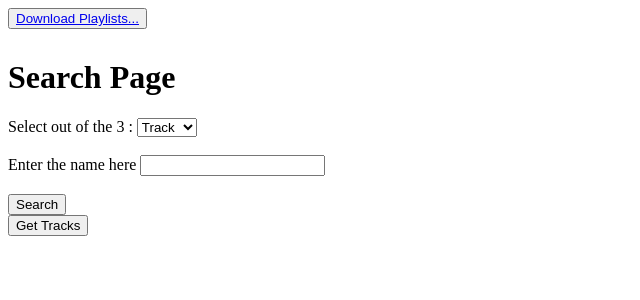
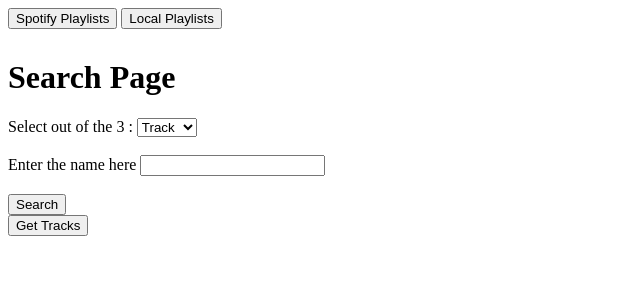
Before and after one commit to sandipan-basak/Offline_Music_Palyer, a Django app: page / in a window 1280 px wide. Shown: the top 300 px of the page, without its empty margins (0-640 px from the left). Run offline with Django 3.2, Linux system fonts and the light colour scheme; data comes from the database, SQL or seed files in the repository; both versions use the stored data as it was after the commit.

Commit message:
add_links

```diff
--- a/templates/index.html
+++ b/templates/index.html
@@ -104,8 +104,10 @@
 </head>
 <body>
     <div style="height:30px">
-        <button><a href="{% url 'OfflinePlaylist:GetPlaylists' %}">Download Playlists... </a></button>
+        <a href="{% url 'OfflinePlaylist:GetPlaylists' %}"><button>Spotify Playlists</button></a>
+        <a href="{% url 'OfflinePlaylist:playlists' %}"><button>Local Playlists</button></a>
     </div>
+
     <h1>Search Page</h1>
     <form action="" method="POST">
     {% csrf_token %}
--- a/templates/playlists.html
+++ b/templates/playlists.html
@@ -6,10 +6,10 @@
     <title>Playlists</title>
 </head>
 <body>
+  <a href="{% url 'OfflinePlaylist:index' %}"><button>Download Music</button></a>
   {% load static %}
   <form action="" method="POST">
     {% csrf_token %}
-
     <div class="contianter">
       <div style="width: 20%; float: left;" class="PlasylistDisplay">
         <h2>Playlists</h2>
```
Also changed, not shown: db.sqlite3.
